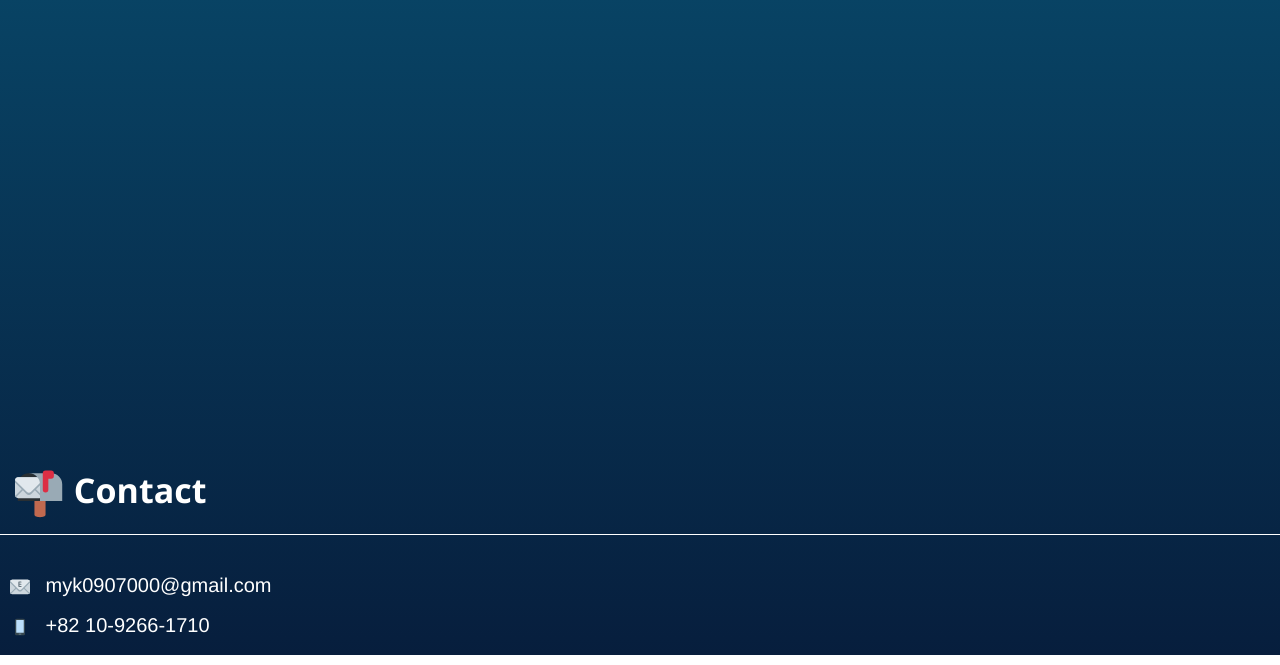
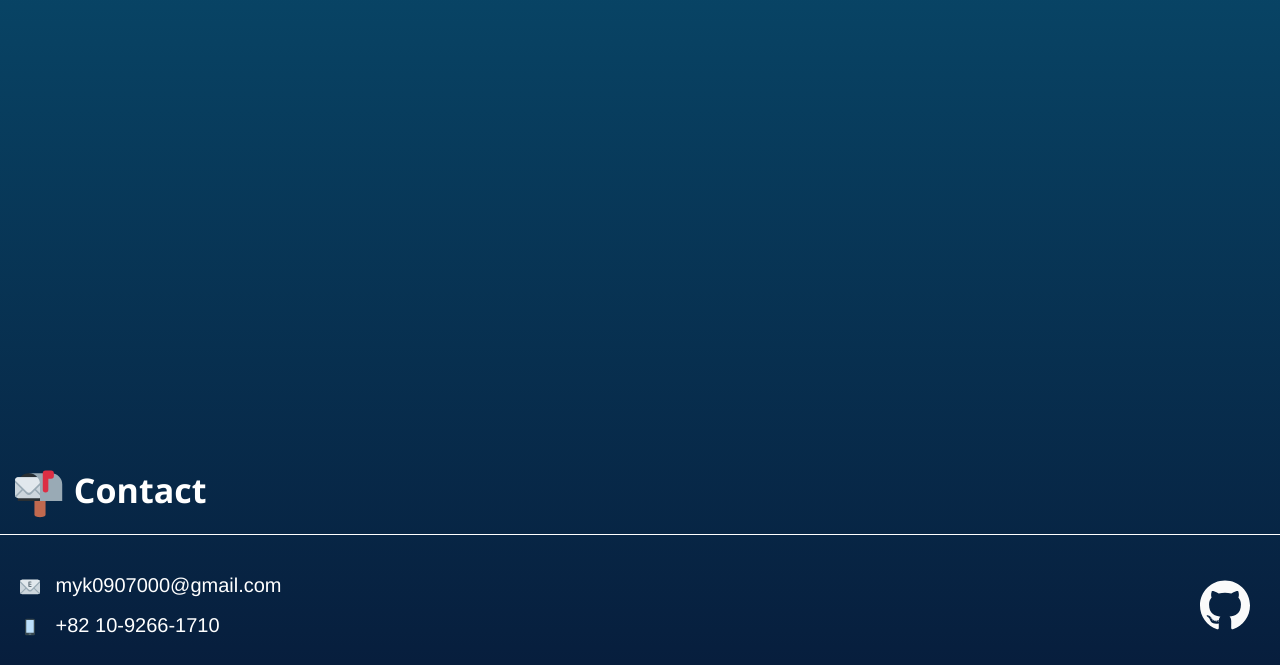
Before and after one commit to myk0907/vue-board, a Vue app: page / in a window 1280 px wide. Shown: the part 3826-4491 px from the top of the page. Built offline with nearby package versions, Linux system fonts and the light colour scheme; grey boxes are pictures that could not be loaded.

Commit message:
푸터 깃 바로가기 버튼 추가 | 23.10.10

```diff
--- a/src/assets/common.css
+++ b/src/assets/common.css
@@ -169,6 +169,10 @@ html, body{
     transform: scaleX(-1);
     filter: FlipH;
     -ms-filter: "FlipH";
+}
+
+.white-svg {
+    filter: invert(99%) sepia(1%) saturate(1%) hue-rotate(208deg) brightness(108%) contrast(100%);
 }
 
 /* About 메뉴 */
--- a/src/views/PortfolioMain.vue
+++ b/src/views/PortfolioMain.vue
@@ -325,9 +325,16 @@
     <!-- contact -->
     <h1 class="header_1"><img src="../assets/svg/mailbox.svg"> Contact</h1>
     <h1 class="division_line"></h1>
-    <div class="contents-bg-black">
-      <img src="../assets/svg/e-mail.svg" style="width: 20px; margin-right: 10px;"> myk0907000@gmail.com<br>
-      <img src="../assets/svg/phone.svg" style="width: 20px; margin-right: 10px;"> +82 10-9266-1710
+    <div class="contents-bg-black" style="margin-top: 0;">
+      <div class="group_row box-2">
+        <img src="../assets/svg/e-mail.svg" style="width: 20px; margin-right: 10px;"> myk0907000@gmail.com<br>
+        <img src="../assets/svg/phone.svg" style="width: 20px; margin-right: 10px;"> +82 10-9266-1710
+      </div>
+      <div class="group_row box-2" style="height: 80px; display: inline-flex; align-items: center;">
+        <a href='https://github.com/myk0907' target='_blank' style="margin-left: auto;">
+          <img class="white-svg" src="../assets/svg/github-icon-svgrepo-com.svg" style="width: 50px;">
+        </a>
+      </div>
     </div>
   </div>
 </template>
```
